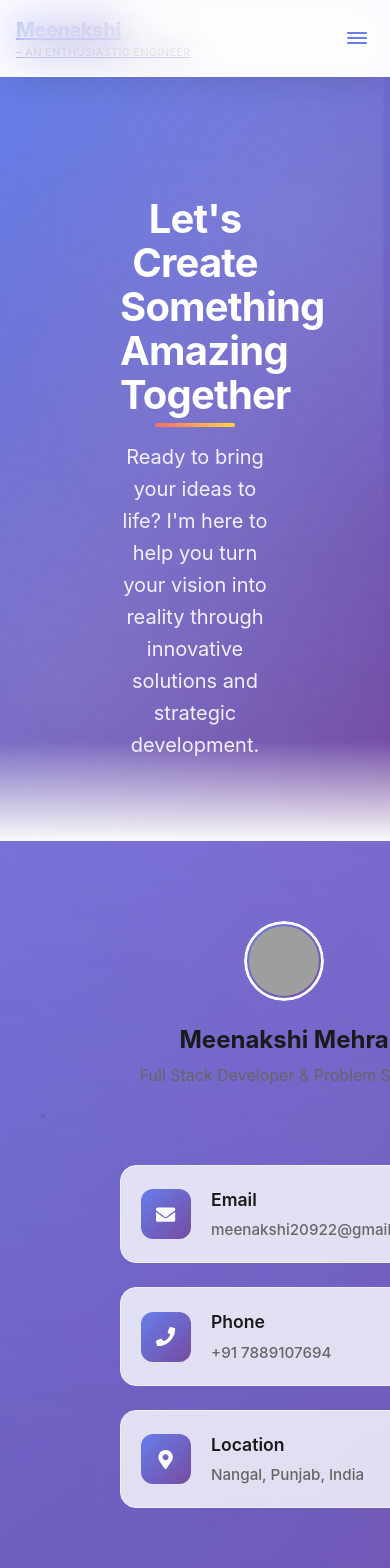
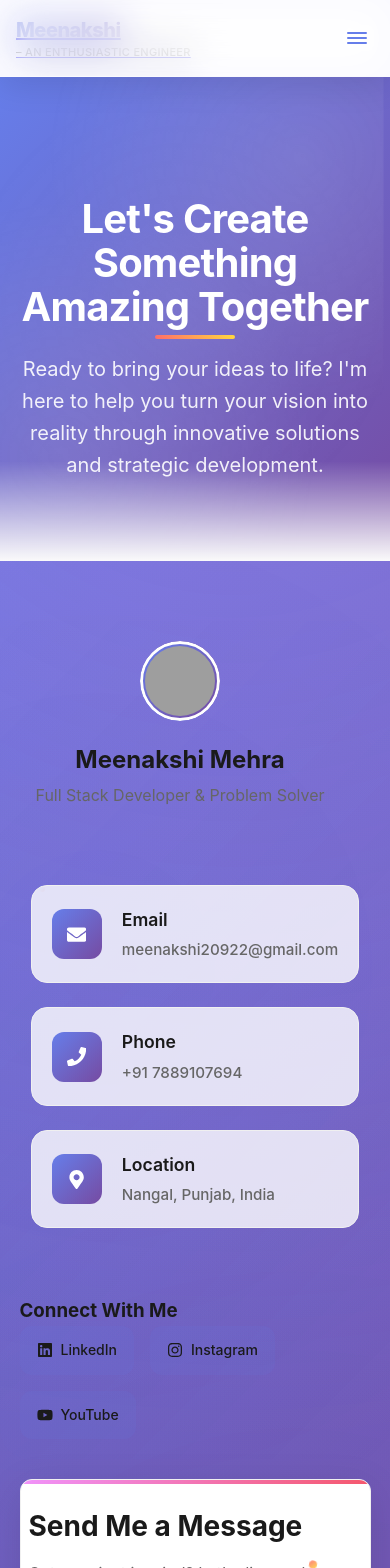
Before and after one commit to meenakshi2210/my-portfolio, a React (Create React App) app: page /contact in a window 390 px wide. Shown: the top 1568 px of the page. Built offline with nearby package versions, Linux system fonts and the light colour scheme; grey boxes are pictures that could not be loaded.

Commit message:
made responsive

```diff
--- a/src/Contact.css
+++ b/src/Contact.css
@@ -539,29 +539,25 @@
 }
 
 /* Enhanced Responsive Design */
-@media (max-width: 480px) {
-  body,
-  .contact-container,
-  .contact-main {
-    width: 100vw !important;
-    min-width: 0 !important;
+@media (max-width: 768px) {
+  .contact-wrapper {
+    display: flex;
+    flex-direction: column;
+    gap: 24px;
     max-width: 100vw !important;
-    margin: 0 !important;
-    padding: 0 0 24px 0 !important;
-    overflow-x: hidden !important;
-    background: radial-gradient(circle at 60% 10%, #f093fb22 0%, transparent 60%),
-                linear-gradient(135deg, #667eea 0%, #764ba2 100%);
+    padding: 0 8px !important;
   }
-  .contact-card {
-    width: 95vw !important;
+  .contact-info,
+  .contact-form-section {
+    width: 90vw !important;
+    max-width: 100vw !important;
     margin: 0 auto 16px auto !important;
     border-radius: 12px;
-    transform: scale(0.97);
-    transition: transform 0.3s;
+    box-sizing: border-box;
   }
-  .contact-card:active,
-  .contact-card:focus {
-    transform: scale(1);
+  .contact-form-section {
+    padding: 24px 8px !important;
+    min-width: 0 !important;
   }
 }
 @media (max-width: 480px) {
@@ -576,6 +572,9 @@
     overflow-x: hidden !important;
     background: radial-gradient(circle at 60% 10%, #f093fb33 0%, transparent 60%),
                 linear-gradient(135deg, #667eea 0%, #764ba2 100%);
+  }
+  .contact-hero-content{
+    padding: 0 16px !important;
   }
   .contact-card {
     width: 98vw !important;
--- a/src/Projects.css
+++ b/src/Projects.css
@@ -696,6 +696,11 @@
     background: radial-gradient(circle at 80% 10%, #f093fb33 0%, transparent 60%),
                 linear-gradient(135deg, #667eea 0%, #764ba2 100%);
   }
+  .projects-stats{
+    flex-direction: row;
+    gap: 24px;
+    padding: 0 16px;
+  }
   .project-card {
     width: 98vw;
     margin: 0 auto 10px auto;
--- a/src/Resume.css
+++ b/src/Resume.css
@@ -955,8 +955,9 @@
     width: 100vw;
     min-width: 0;
     overflow-x: hidden;
-    background: radial-gradient(circle at 80% 10%, #f093fb22 0%, transparent 60%),
-                linear-gradient(135deg, #667eea 0%, #764ba2 100%);
+    background: var(--resume-bg);
+    /* background: radial-gradient(circle at 80% 10%, #f093fb22 0%, transparent 60%),
+                linear-gradient(135deg, #667eea 0%, #764ba2 100%); */
   }
   .project-card {
     width: 95vw;
@@ -1030,8 +1031,15 @@
     width: 100vw;
     min-width: 0;
     overflow-x: hidden;
-    background: radial-gradient(circle at 80% 10%, #f093fb33 0%, transparent 60%),
-                linear-gradient(135deg, #667eea 0%, #764ba2 100%);
+    margin-left: -10px;
+    background: var(--resume-bg);
+    /* background: radial-gradient(circle at 80% 10%, #f093fb33 0%, transparent 60%),
+                linear-gradient(135deg, #667eea 0%, #764ba2 100%); */
+  }
+  .resume-section{
+    padding: var(--space-sm);
+    border-radius: var(--border-radius-sm);
+    width: 90vw;
   }
   .project-card {
     width: 98vw;
@@ -1039,6 +1047,21 @@
     transform: scale(0.93);
     transition: transform 0.3s;
   }
+    .header-content {
+        grid-template-columns: 1fr;
+        text-align: center;
+        width: 425px;
+        margin-left: -20px;
+        align-items: flex-start;
+    }
+    .profile-section{
+        margin-left: -30px;
+    }
+    .project-description {
+      font-size: 0.8rem;
+      margin-bottom: 6px;
+      width: 390px;
+    }
 }
 
 /* Print Styles */
--- a/src/portfolio.css
+++ b/src/portfolio.css
@@ -1011,12 +1011,40 @@ body {
                 radial-gradient(circle at 20% 80%, #667eea33 0%, transparent 60%),
                 linear-gradient(135deg, #667eea 0%, #764ba2 100%);
   }
+  .hero-content{
+    margin-left: -100px;
+    padding: 0 16px;
+  }
+  .hero-cta{
+    justify-content: center;
+
+    padding: 0 16px;
+  }
   .hero-section {
     min-height: 100vh;
     width: 100vw;
     overflow-x: hidden;
     background: radial-gradient(circle at 80% 20%, #f093fb44 0%, transparent 50%),
                 linear-gradient(135deg, #667eea 0%, #764ba2 100%);
+  }
+  .services-grid{
+    display: flex;
+    flex-direction: row;
+    overflow-x: auto;
+    scroll-snap-type: x mandatory;
+    gap: 10px;
+    padding-bottom: 10px;
+    width: 100vw;
+    margin: 0;
+  }
+  .service-card {
+    min-width: 80vw;
+    max-width: 85vw;
+    flex: 0 0 80vw;
+    scroll-snap-align: center;
+    margin: 0 auto;
+    transform: scale(0.92);
+    transition: transform 0.3s;
   }
   .featured-grid {
     display: flex;
@@ -1038,8 +1066,8 @@ body {
     transition: transform 0.3s;
   }
   .main-card {
-    min-width: 98vw;
-    max-width: 99vw;
+    min-width: 80vw;
+    max-width: 80vw;
     flex: 0 0 98vw;
   }
   .card-image {
```
